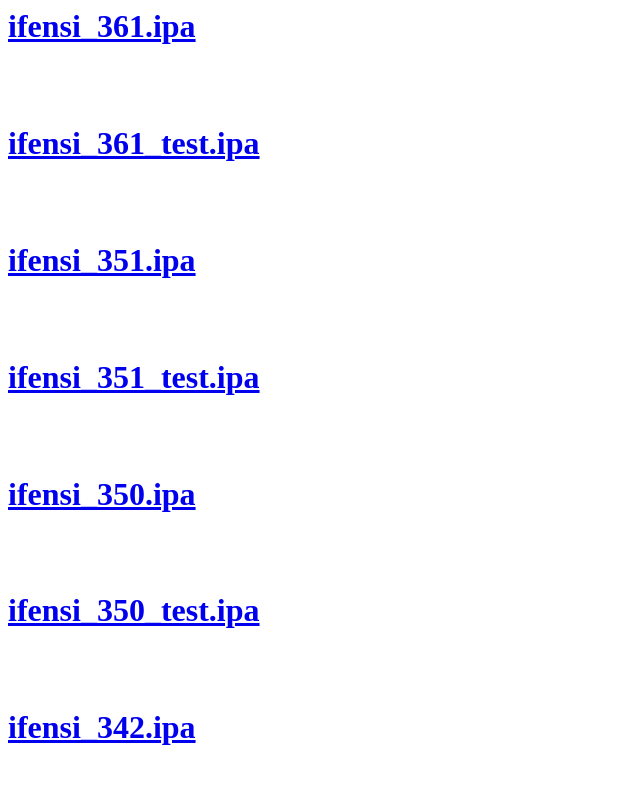
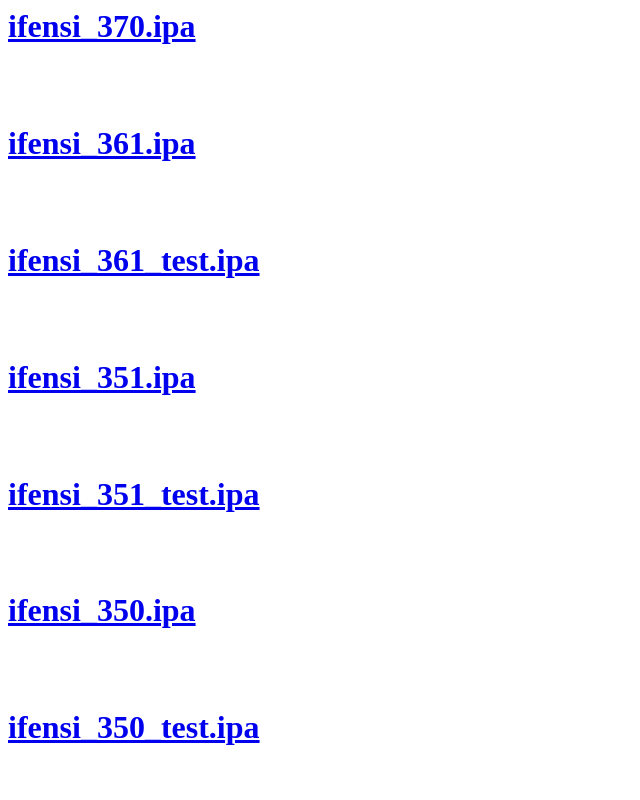
Before and after one commit to xiaoxm/blog, a plain HTML site: page index.html in a window 1280 px wide. Shown: the top 800 px of the page, without its empty margins (0-640 px from the left). Drawn offline with Linux system fonts and the light colour scheme.

Commit message:
Update index.html

```diff
--- a/index.html
+++ b/index.html
@@ -1,4 +1,5 @@
 <html xmlns='http://www.w3.org/1999/xhtml'><head><meta http-equiv='Content-Type' content='text/html; charset=utf-8' /><title>ifensi_ipa</title></head>
+<h1><a href='itms-services://?action=download-manifest&url=https://oby9p6ggo.qnssl.com/ifensi_370.plist'>ifensi_370.ipa</a><h1/><br/>
 <h1><a href='itms-services://?action=download-manifest&url=https://oby9p6ggo.qnssl.com/ifensi_361.plist'>ifensi_361.ipa</a><h1/><br/>
 <h1><a href='itms-services://?action=download-manifest&url=https://oby9p6ggo.qnssl.com/ifensi_361_test.plist'>ifensi_361_test.ipa</a><h1/><br/>
 <h1><a href='itms-services://?action=download-manifest&url=https://oby9p6ggo.qnssl.com/ifensi_351.plist'>ifensi_351.ipa</a><h1/><br/>
```
